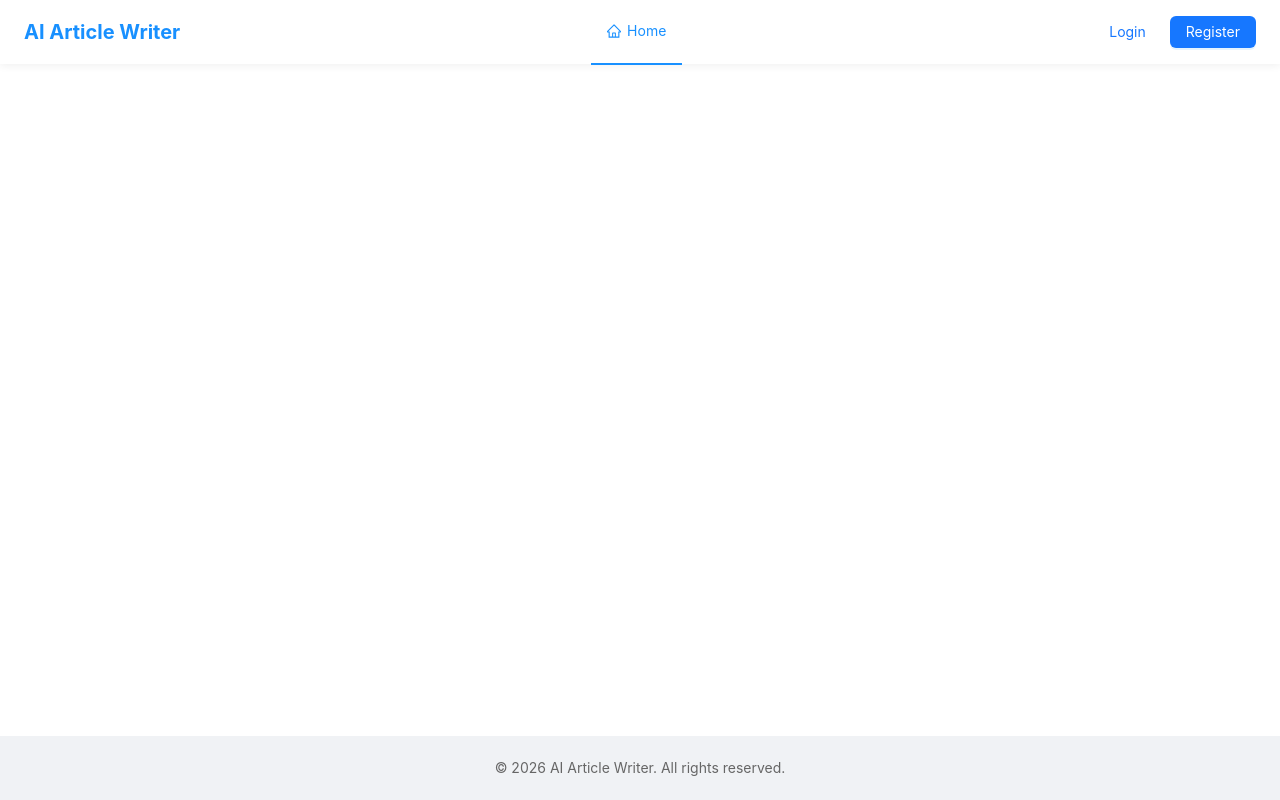
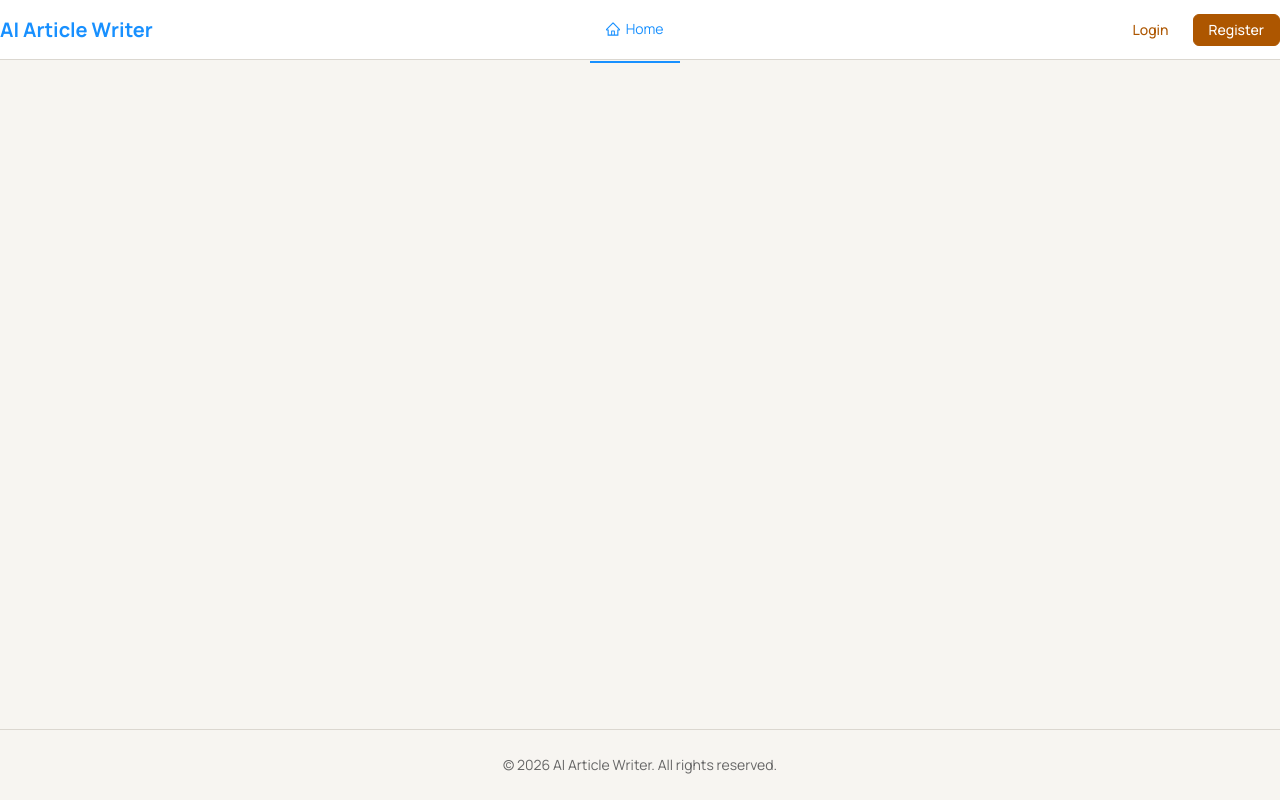
Before and after one commit to Aimer779/ai-article-writer, a Vue app in the folder frontend/: page / in a window 1280 px wide. Built offline with nearby package versions, Linux system fonts and the light colour scheme; no server answers.

Commit message:
feat(frontend): establish global design system with OKLCH palette and Manrope

```diff
--- a/frontend/index.html
+++ b/frontend/index.html
@@ -4,10 +4,13 @@
     <meta charset="UTF-8" />
     <link rel="icon" type="image/svg+xml" href="/favicon.svg" />
     <meta name="viewport" content="width=device-width, initial-scale=1.0" />
-    <title>frontend</title>
+    <title>AI Article Writer</title>
+    <link rel="preconnect" href="https://fonts.googleapis.com" />
+    <link rel="preconnect" href="https://fonts.gstatic.com" crossorigin />
+    <link href="https://fonts.googleapis.com/css2?family=JetBrains+Mono:wght@400;500&family=Manrope:wght@400;500;600;700&display=swap" rel="stylesheet" />
   </head>
   <body>
     <div id="app"></div>
-    <script type="module" src="/src/main.js"></script>
+    <script type="module" src="/src/main.ts"></script>
   </body>
 </html>
--- a/frontend/src/App.vue
+++ b/frontend/src/App.vue
@@ -1,9 +1,22 @@
 <template>
-  <a-config-provider>
+  <a-config-provider :theme="theme">
     <BasicLayout />
   </a-config-provider>
 </template>
 
 <script setup lang="ts">
 import BasicLayout from '@/layouts/BasicLayout.vue'
+
+const theme = {
+  token: {
+    colorPrimary: '#c2783f',
+    colorSuccess: '#4a9b5e',
+    colorWarning: '#d4a03c',
+    colorError: '#c44d3a',
+    colorTextBase: '#2d2a26',
+    colorBgBase: '#faf8f5',
+    borderRadius: 6,
+    fontFamily: "Manrope, 'PingFang SC', 'Hiragino Sans GB', 'Microsoft YaHei', 'Noto Sans SC', sans-serif",
+  },
+}
 </script>
--- a/frontend/src/main.ts
+++ b/frontend/src/main.ts
@@ -6,6 +6,7 @@ import router from './router'
 
 import Antd from 'ant-design-vue'
 import 'ant-design-vue/dist/reset.css'
+import './style.css'
 
 const app = createApp(App)
 
--- a/frontend/src/style.css
+++ b/frontend/src/style.css
@@ -1,296 +1,505 @@
+/* =========================================================
+   AI Article Writer — Global Design Tokens
+   ========================================================= */
+
 :root {
-  --text: #6b6375;
-  --text-h: #08060d;
-  --bg: #fff;
-  --border: #e5e4e7;
-  --code-bg: #f4f3ec;
-  --accent: #aa3bff;
-  --accent-bg: rgba(170, 59, 255, 0.1);
-  --accent-border: rgba(170, 59, 255, 0.5);
-  --social-bg: rgba(244, 243, 236, 0.5);
-  --shadow:
-    rgba(0, 0, 0, 0.1) 0 10px 15px -3px, rgba(0, 0, 0, 0.05) 0 4px 6px -2px;
+  /* OKLCH Color System — warm paper + amber terracotta accent */
+  --canvas: oklch(97% 0.005 80);
+  --surface: #ffffff;
+  --surface-elevated: oklch(99% 0.004 80);
 
-  --sans: system-ui, 'Segoe UI', Roboto, sans-serif;
-  --heading: system-ui, 'Segoe UI', Roboto, sans-serif;
-  --mono: ui-monospace, Consolas, monospace;
+  --ink: oklch(28% 0.012 80);
+  --text-secondary: oklch(48% 0.014 80);
+  --text-muted: oklch(62% 0.01 80);
 
-  font: 18px/145% var(--sans);
-  letter-spacing: 0.18px;
-  color-scheme: light dark;
-  color: var(--text);
-  background: var(--bg);
+  --border: oklch(88% 0.01 80);
+  --border-strong: oklch(78% 0.012 80);
+
+  --accent: oklch(55% 0.14 55);
+  --accent-hover: oklch(50% 0.15 55);
+  --accent-subtle: oklch(97% 0.025 55);
+
+  --success: oklch(55% 0.14 145);
+  --success-subtle: oklch(96% 0.02 145);
+  --warning: oklch(72% 0.12 85);
+  --warning-subtle: oklch(97% 0.015 85);
+  --error: oklch(52% 0.17 25);
+  --error-subtle: oklch(96% 0.02 25);
+
+  --vip-gold: oklch(72% 0.14 85);
+
+  /* Shadows */
+  --shadow-1:
+    0 1px 3px rgba(0, 0, 0, 0.06),
+    0 1px 2px rgba(0, 0, 0, 0.04);
+  --shadow-2:
+    0 4px 12px rgba(0, 0, 0, 0.08),
+    0 2px 4px rgba(0, 0, 0, 0.04);
+  --shadow-3:
+    0 12px 40px rgba(0, 0, 0, 0.12),
+    0 4px 8px rgba(0, 0, 0, 0.06);
+
+  /* Typography */
+  --font-sans: 'Manrope', 'PingFang SC', 'Hiragino Sans GB', 'Microsoft YaHei', 'Noto Sans SC', sans-serif;
+  --font-mono: 'JetBrains Mono', 'Fira Code', ui-monospace, monospace;
+
+  /* Radii */
+  --radius-sm: 2px;
+  --radius-md: 6px;
+  --radius-lg: 10px;
+  --radius-xl: 16px;
+  --radius-pill: 9999px;
+
+  /* Spacing */
+  --space-1: 4px;
+  --space-2: 8px;
+  --space-3: 12px;
+  --space-4: 16px;
+  --space-5: 24px;
+  --space-6: 32px;
+  --space-7: 48px;
+  --space-8: 64px;
+
+  /* Base */
+  color-scheme: light;
+  color: var(--ink);
+  background: var(--canvas);
+  font-family: var(--font-sans);
+  font-size: 14px;
+  line-height: 1.6;
+  -webkit-font-smoothing: antialiased;
+  -moz-osx-font-smoothing: grayscale;
   font-synthesis: none;
   text-rendering: optimizeLegibility;
-  -webkit-font-smoothing: antialiased;
-  -moz-osx-font-smoothing: grayscale;
-
-  @media (max-width: 1024px) {
-    font-size: 16px;
-  }
 }
 
-@media (prefers-color-scheme: dark) {
-  :root {
-    --text: #9ca3af;
-    --text-h: #f3f4f6;
-    --bg: #16171d;
-    --border: #2e303a;
-    --code-bg: #1f2028;
-    --accent: #c084fc;
-    --accent-bg: rgba(192, 132, 252, 0.15);
-    --accent-border: rgba(192, 132, 252, 0.5);
-    --social-bg: rgba(47, 48, 58, 0.5);
-    --shadow:
-      rgba(0, 0, 0, 0.4) 0 10px 15px -3px, rgba(0, 0, 0, 0.25) 0 4px 6px -2px;
-  }
+/* =========================================================
+   Base Elements
+   ========================================================= */
 
-  #social .button-icon {
-    filter: invert(1) brightness(2);
-  }
+* {
+  box-sizing: border-box;
+}
+
+html {
+  scroll-behavior: smooth;
 }
 
 body {
   margin: 0;
+  min-height: 100vh;
+  background: var(--canvas);
+  color: var(--ink);
+  font-family: var(--font-sans);
+  font-size: 14px;
+  line-height: 1.6;
 }
 
-h1,
-h2 {
-  font-family: var(--heading);
-  font-weight: 500;
-  color: var(--text-h);
+#app {
+  min-height: 100vh;
+  display: flex;
+  flex-direction: column;
+}
+
+/* Typography scale */
+h1, h2, h3, h4, h5, h6 {
+  font-family: var(--font-sans);
+  font-weight: 600;
+  color: var(--ink);
+  margin: 0;
+  text-wrap: balance;
 }
 
 h1 {
-  font-size: 56px;
-  letter-spacing: -1.68px;
-  margin: 32px 0;
-  @media (max-width: 1024px) {
-    font-size: 36px;
-    margin: 20px 0;
-  }
+  font-size: 40px;
+  line-height: 1.15;
+  letter-spacing: -0.022em;
 }
+
 h2 {
-  font-size: 24px;
-  line-height: 118%;
-  letter-spacing: -0.24px;
-  margin: 0 0 8px;
-  @media (max-width: 1024px) {
-    font-size: 20px;
-  }
+  font-size: 28px;
+  line-height: 1.25;
+  letter-spacing: -0.018em;
 }
+
+h3 {
+  font-size: 20px;
+  line-height: 1.3;
+  letter-spacing: -0.012em;
+}
+
+h4 {
+  font-size: 16px;
+  line-height: 1.35;
+  letter-spacing: -0.01em;
+}
+
 p {
   margin: 0;
+  text-wrap: pretty;
 }
 
-code,
-.counter {
-  font-family: var(--mono);
-  display: inline-flex;
-  border-radius: 4px;
-  color: var(--text-h);
+a {
+  color: var(--accent);
+  text-decoration: none;
+  transition: color 0.15s ease;
 }
 
-code {
-  font-size: 15px;
-  line-height: 135%;
-  padding: 4px 8px;
-  background: var(--code-bg);
+a:hover {
+  color: var(--accent-hover);
 }
 
-.counter {
-  font-size: 16px;
-  padding: 5px 10px;
-  border-radius: 5px;
-  color: var(--accent);
-  background: var(--accent-bg);
-  border: 2px solid transparent;
-  transition: border-color 0.3s;
-  margin-bottom: 24px;
+code, pre {
+  font-family: var(--font-mono);
+}
 
-  &:hover {
-    border-color: var(--accent-border);
+/* =========================================================
+   Ant Design Vue Overrides
+   ========================================================= */
+
+/* Buttons — consistent radius, scale press */
+.ant-btn {
+  border-radius: var(--radius-md) !important;
+  font-weight: 500 !important;
+  font-family: var(--font-sans) !important;
+  transition-property: transform, background-color, border-color, color, box-shadow !important;
+  transition-duration: 0.15s !important;
+  transition-timing-function: ease !important;
+}
+
+.ant-btn:active {
+  transform: scale(0.95);
+}
+
+.ant-btn-primary {
+  background: var(--accent) !important;
+  border-color: var(--accent) !important;
+  box-shadow: none !important;
+}
+
+.ant-btn-primary:hover {
+  background: var(--accent-hover) !important;
+  border-color: var(--accent-hover) !important;
+}
+
+.ant-btn-default {
+  border-color: var(--border) !important;
+  color: var(--ink) !important;
+}
+
+.ant-btn-default:hover {
+  border-color: var(--border-strong) !important;
+  color: var(--ink) !important;
+  background: var(--canvas) !important;
+}
+
+.ant-btn-link {
+  color: var(--accent) !important;
+}
+
+.ant-btn-link:hover {
+  color: var(--accent-hover) !important;
+}
+
+/* Inputs */
+.ant-input,
+.ant-input-password,
+.ant-input-affix-wrapper,
+.ant-select-selector,
+.ant-picker {
+  border-radius: var(--radius-md) !important;
+  border-color: var(--border) !important;
+  font-family: var(--font-sans) !important;
+}
+
+.ant-input:focus,
+.ant-input-affix-wrapper:focus,
+.ant-input-affix-wrapper-focused,
+.ant-select-focused .ant-select-selector,
+.ant-picker-focused {
+  border-color: var(--accent) !important;
+  box-shadow: 0 0 0 3px var(--accent-subtle) !important;
+}
+
+/* Cards */
+.ant-card {
+  border-radius: var(--radius-lg) !important;
+  border-color: var(--border) !important;
+  font-family: var(--font-sans) !important;
+}
+
+.ant-card-bordered {
+  border: 1px solid var(--border) !important;
+}
+
+/* Tables */
+.ant-table {
+  font-family: var(--font-sans) !important;
+}
+
+.ant-table-thead > tr > th {
+  background: var(--surface-elevated) !important;
+  color: var(--text-secondary) !important;
+  font-weight: 600 !important;
+  font-size: 12px !important;
+  letter-spacing: 0.01em !important;
+  text-transform: uppercase !important;
+  border-bottom-color: var(--border) !important;
+}
+
+.ant-table-tbody > tr > td {
+  border-bottom-color: var(--border) !important;
+}
+
+.ant-table-tbody > tr:hover > td {
+  background: var(--surface-elevated) !important;
+}
+
+/* Tabs */
+.ant-tabs-tab {
+  font-family: var(--font-sans) !important;
+  font-weight: 500 !important;
+}
+
+.ant-tabs-tab.ant-tabs-tab-active .ant-tabs-tab-btn {
+  color: var(--accent) !important;
+}
+
+.ant-tabs-ink-bar {
+  background: var(--accent) !important;
+}
+
+/* Tags */
+.ant-tag {
+  border-radius: var(--radius-sm) !important;
+  font-weight: 500 !important;
+  font-size: 12px !important;
+  font-family: var(--font-sans) !important;
+}
+
+/* Dropdown / Menu */
+.ant-dropdown-menu {
+  border-radius: var(--radius-lg) !important;
+  box-shadow: var(--shadow-2) !important;
+  font-family: var(--font-sans) !important;
+}
+
+.ant-dropdown-menu-item:hover {
+  background: var(--canvas) !important;
+}
+
+/* Modal / Drawer */
+.ant-modal-content,
+.ant-drawer-content {
+  border-radius: var(--radius-xl) !important;
+  font-family: var(--font-sans) !important;
+}
+
+/* Layout */
+.ant-layout {
+  background: transparent !important;
+  font-family: var(--font-sans) !important;
+}
+
+.ant-layout-header {
+  background: var(--surface) !important;
+  border-bottom: 1px solid var(--border) !important;
+  box-shadow: none !important;
+  line-height: 60px !important;
+  height: 60px !important;
+  padding: 0 !important;
+}
+
+.ant-layout-content {
+  background: var(--canvas) !important;
+}
+
+.ant-layout-footer {
+  background: var(--canvas) !important;
+  border-top: 1px solid var(--border) !important;
+  color: var(--text-muted) !important;
+}
+
+/* Pagination */
+.ant-pagination-item-active {
+  border-color: var(--accent) !important;
+  color: var(--accent) !important;
+}
+
+.ant-pagination-item-active a {
+  color: var(--accent) !important;
+}
+
+/* Result (success / empty states) */
+.ant-result {
+  font-family: var(--font-sans) !important;
+}
+
+/* Breadcrumb */
+.ant-breadcrumb {
+  font-family: var(--font-sans) !important;
+}
+
+.ant-breadcrumb a:hover {
+  color: var(--accent-hover) !important;
+}
+
+/* Steps */
+.ant-steps-item-process .ant-steps-item-icon {
+  background: var(--accent) !important;
+  border-color: var(--accent) !important;
+}
+
+.ant-steps-item-finish .ant-steps-item-icon {
+  background: var(--surface) !important;
+  border-color: var(--accent) !important;
+  color: var(--accent) !important;
+}
+
+.ant-steps-item-finish > .ant-steps-item-container > .ant-steps-item-content > .ant-steps-item-title::after {
+  background-color: var(--accent) !important;
+}
+
+/* Message / Notification */
+.ant-message {
+  font-family: var(--font-sans) !important;
+}
+
+/* Popover / Tooltip */
+.ant-popover-inner,
+.ant-tooltip-inner {
+  border-radius: var(--radius-lg) !important;
+  font-family: var(--font-sans) !important;
+}
+
+/* Spin */
+.ant-spin {
+  color: var(--accent) !important;
+}
+
+.ant-spin-dot-item {
+  background-color: var(--accent) !important;
+}
+
+/* Switch */
+.ant-switch-checked {
+  background: var(--accent) !important;
+}
+
+/* Slider */
+.ant-slider-track {
+  background-color: var(--accent) !important;
+}
+
+.ant-slider-handle:focus {
+  box-shadow: 0 0 0 3px var(--accent-subtle) !important;
+}
+
+/* Radio / Checkbox */
+.ant-radio-checked .ant-radio-inner {
+  border-color: var(--accent) !important;
+}
+
+.ant-radio-inner::after {
+  background-color: var(--accent) !important;
+}
+
+.ant-checkbox-checked .ant-checkbox-inner {
+  background-color: var(--accent) !important;
+  border-color: var(--accent) !important;
+}
+
+/* Divider */
+.ant-divider {
+  border-top-color: var(--border) !important;
+}
+
+/* Alert */
+.ant-alert {
+  border-radius: var(--radius-lg) !important;
+  font-family: var(--font-sans) !important;
+}
+
+.ant-alert-success {
+  background: var(--success-subtle) !important;
+  border-color: var(--success) !important;
+}
+
+.ant-alert-warning {
+  background: var(--warning-subtle) !important;
+  border-color: var(--warning) !important;
+}
+
+.ant-alert-error {
+  background: var(--error-subtle) !important;
+  border-color: var(--error) !important;
+}
+
+/* =========================================================
+   Utility Classes
+   ========================================================= */
+
+.surface-card {
+  background: var(--surface);
+  border-radius: var(--radius-lg);
+  border: 1px solid var(--border);
+}
+
+.surface-elevated {
+  background: var(--surface);
+  border-radius: var(--radius-lg);
+  border: 1px solid var(--border);
+  box-shadow: var(--shadow-1);
+}
+
+.text-tabular {
+  font-variant-numeric: tabular-nums;
+}
+
+.press-scale {
+  transition: transform 0.15s ease;
+}
+
+.press-scale:active {
+  transform: scale(0.95);
+}
+
+/* Stagger animation helper */
+@keyframes fadeInUp {
+  from {
+    opacity: 0;
+    transform: translateY(12px);
   }
-  &:focus-visible {
-    outline: 2px solid var(--accent);
-    outline-offset: 2px;
+  to {
+    opacity: 1;
+    transform: translateY(0);
   }
 }
 
-.hero {
-  position: relative;
+.stagger-item {
+  opacity: 0;
+  animation: fadeInUp 0.4s cubic-bezier(0.16, 1, 0.3, 1) forwards;
+}
 
-  .base,
-  .framework,
-  .vite {
-    inset-inline: 0;
-    margin: 0 auto;
-  }
-
-  .base {
-    width: 170px;
-    position: relative;
-    z-index: 0;
-  }
-
-  .framework,
-  .vite {
-    position: absolute;
-  }
-
-  .framework {
-    z-index: 1;
-    top: 34px;
-    height: 28px;
-    transform: perspective(2000px) rotateZ(300deg) rotateX(44deg) rotateY(39deg)
-      scale(1.4);
-  }
-
-  .vite {
-    z-index: 0;
-    top: 107px;
-    height: 26px;
-    width: auto;
-    transform: perspective(2000px) rotateZ(300deg) rotateX(40deg) rotateY(39deg)
-      scale(0.8);
+/* Reduced motion */
+@media (prefers-reduced-motion: reduce) {
+  *,
+  *::before,
+  *::after {
+    animation-duration: 0.01ms !important;
+    animation-iteration-count: 1 !important;
+    transition-duration: 0.01ms !important;
   }
 }
 
-#app {
-  width: 1126px;
-  max-width: 100%;
-  margin: 0 auto;
-  text-align: center;
-  border-inline: 1px solid var(--border);
-  min-height: 100svh;
-  display: flex;
-  flex-direction: column;
-  box-sizing: border-box;
+/* Touch optimization */
+button, a, input, select, textarea, [role="button"] {
+  touch-action: manipulation;
 }
 
-#center {
-  display: flex;
-  flex-direction: column;
-  gap: 25px;
-  place-content: center;
-  place-items: center;
-  flex-grow: 1;
-
-  @media (max-width: 1024px) {
-    padding: 32px 20px 24px;
-    gap: 18px;
+/* Hover guard for touch devices */
+@media (hover: hover) {
+  .hover-lift:hover {
+    transform: translateY(-1px);
   }
 }
-
-#next-steps {
-  display: flex;
-  border-top: 1px solid var(--border);
-  text-align: left;
-
-  & > div {
-    flex: 1 1 0;
-    padding: 32px;
-    @media (max-width: 1024px) {
-      padding: 24px 20px;
-    }
-  }
-
-  .icon {
-    margin-bottom: 16px;
-    width: 22px;
-    height: 22px;
-  }
-
-  @media (max-width: 1024px) {
-    flex-direction: column;
-    text-align: center;
-  }
-}
-
-#docs {
-  border-right: 1px solid var(--border);
-
-  @media (max-width: 1024px) {
-    border-right: none;
-    border-bottom: 1px solid var(--border);
-  }
-}
-
-#next-steps ul {
-  list-style: none;
-  padding: 0;
-  display: flex;
-  gap: 8px;
-  margin: 32px 0 0;
-
-  .logo {
-    height: 18px;
-  }
-
-  a {
-    color: var(--text-h);
-    font-size: 16px;
-    border-radius: 6px;
-    background: var(--social-bg);
-    display: flex;
-    padding: 6px 12px;
-    align-items: center;
-    gap: 8px;
-    text-decoration: none;
-    transition: box-shadow 0.3s;
-
-    &:hover {
-      box-shadow: var(--shadow);
-    }
-    .button-icon {
-      height: 18px;
-      width: 18px;
-    }
-  }
-
-  @media (max-width: 1024px) {
-    margin-top: 20px;
-    flex-wrap: wrap;
-    justify-content: center;
-
-    li {
-      flex: 1 1 calc(50% - 8px);
-    }
-
-    a {
-      width: 100%;
-      justify-content: center;
-      box-sizing: border-box;
-    }
-  }
-}
-
-#spacer {
-  height: 88px;
-  border-top: 1px solid var(--border);
-  @media (max-width: 1024px) {
-    height: 48px;
-  }
-}
-
-.ticks {
-  position: relative;
-  width: 100%;
-
-  &::before,
-  &::after {
-    content: '';
-    position: absolute;
-    top: -4.5px;
-    border: 5px solid transparent;
-  }
-
-  &::before {
-    left: 0;
-    border-left-color: var(--border);
-  }
-  &::after {
-    right: 0;
-    border-right-color: var(--border);
-  }
-}
```
Also changed, not shown: 1 other file (tests, documents, lock files or other folders).
